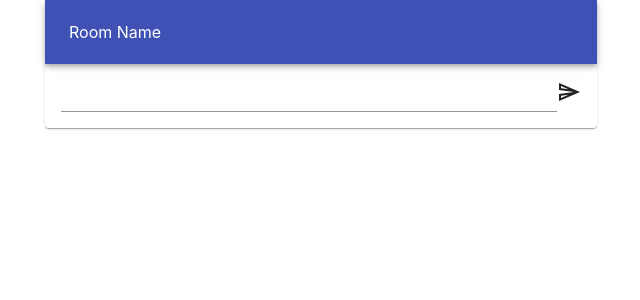
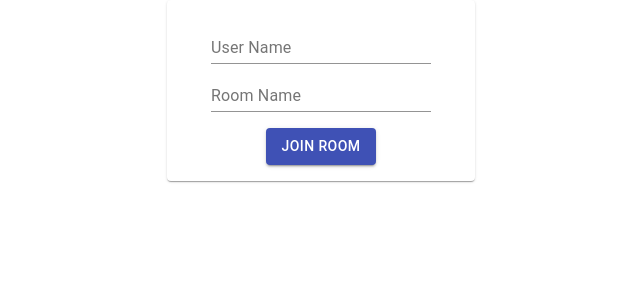
Before and after one commit to IcarusVi/ReactChatApp, a React (Create React App) app in the folder chatclient/: page / in a window 1280 px wide. Shown: the top 300 px of the page, without its empty margins (319-959 px from the left). Built offline with nearby package versions, Linux system fonts and the light colour scheme.

Commit message:
Implemented react router

```diff
--- a/chatclient/package.json
+++ b/chatclient/package.json
@@ -10,6 +10,7 @@
     "@testing-library/user-event": "^12.8.1",
     "react": "^17.0.1",
     "react-dom": "^17.0.1",
+    "react-router-dom": "^5.2.0",
     "react-scripts": "4.0.3",
     "socket.io-client": "^3.1.2",
     "web-vitals": "^1.1.0"
--- a/chatclient/src/App.js
+++ b/chatclient/src/App.js
@@ -1,8 +1,11 @@
 import './App.css';
+import {
+  BrowserRouter as Router,
+  Route,
+} from "react-router-dom";
 import Container from '@material-ui/core/Container';
-import AppBar from '@material-ui/core/AppBar';
-import Toolbar from '@material-ui/core/Toolbar';
-import Messages from './components/messagesContainer'
+import CreateRoom from './components/createRoom';
+import ChatRoom from './components/ChatRoom';
 
 /*
 Simple layout
@@ -16,14 +19,16 @@ function App() {
 
   return (
     <div className="App">
-      <Container maxWidth='sm'>
-        <AppBar position={'relative'}>
-          <Toolbar>
-            Room Name
-          </Toolbar>
-        </AppBar>
-        <Messages/>
-      </Container>
+      <Router>
+        <Container maxWidth='sm'>
+          <Route path='/room'>
+            <ChatRoom />
+          </Route>
+          <Route path='/'>
+            <CreateRoom />
+          </Route>
+        </Container>
+      </Router>
     </div>
   );
 }
--- /dev/null
+++ b/chatclient/src/components/ChatRoom.js
@@ -0,0 +1,20 @@
+import AppBar from '@material-ui/core/AppBar';
+import Toolbar from '@material-ui/core/Toolbar';
+import Messages from './messagesContainer';
+
+
+const ChatRoom = () => {
+    return (
+        <div>
+            <AppBar position={'relative'}>
+                <Toolbar>
+                    Room Name
+                </Toolbar>
+            </AppBar>
+            <Messages />
+        </div>
+
+    )
+}
+
+export default ChatRoom;
--- /dev/null
+++ b/chatclient/src/components/createRoom.js
@@ -0,0 +1,61 @@
+import { TextField } from '@material-ui/core';
+import Paper from '@material-ui/core/Paper';
+import Button from '@material-ui/core/Button';
+import { useState } from 'react';
+
+
+
+const CreateRoom = () => {
+    const [userName, setUserName] = useState('')
+    const [roomName, setRoomName] = useState('')
+
+    const handleChange = (e) => {
+        let value = e.target.value;
+        if(e.target.name === 'userName'){
+            setUserName(value)
+        }
+        else if(e.target.name === 'roomName'){
+            setRoomName(value)
+        }
+    }
+
+
+    const handleSubmit = (e) => {
+        e.preventDefault();
+        if (roomName === '' || userName === '') {
+            console.log('Fill in username and room name')
+            return;
+        }
+        else{
+            console.log(userName)
+            console.log(roomName)
+        }
+
+    }
+
+    return (
+        <Paper style={{ padding: '1rem', width: '50%' , margin:'auto'}}>
+            <form style={{margin:'0 auto', textAlign:'center'}} onSubmit={handleSubmit}>
+
+                <TextField label="User Name" onChange={handleChange} name='userName' id='userName'>
+
+                </TextField>
+
+                <TextField label="Room Name" onChange={handleChange} name='roomName' id='roomName'>
+
+                </TextField>
+
+                <Button style={{marginTop:'1rem'}} color='primary' variant='contained' type='submit'>Join Room</Button>
+
+            </form>
+
+        </Paper>
+
+    )
+
+
+
+
+}
+
+export default CreateRoom;
--- a/chatclient/src/components/messagesContainer.js
+++ b/chatclient/src/components/messagesContainer.js
@@ -1,14 +1,11 @@
 import { makeStyles } from '@material-ui/core/styles';
 import {io} from "socket.io-client";
 import Paper from '@material-ui/core/Paper';
-import fakeMessages from '../fakeMessages.json'
 import SendText from './sendText'
 import {useState, useEffect, useRef} from 'react'
 import Message from './message';
 
-const endPoint = 'http://localhost:8000'
-let socket;
-
+const endPoint = 'http://localhost:8000';
 
 const useStyles = makeStyles({
     messageContainer: {
```
Also changed, not shown: 1 other file (tests, documents, lock files or other folders).
